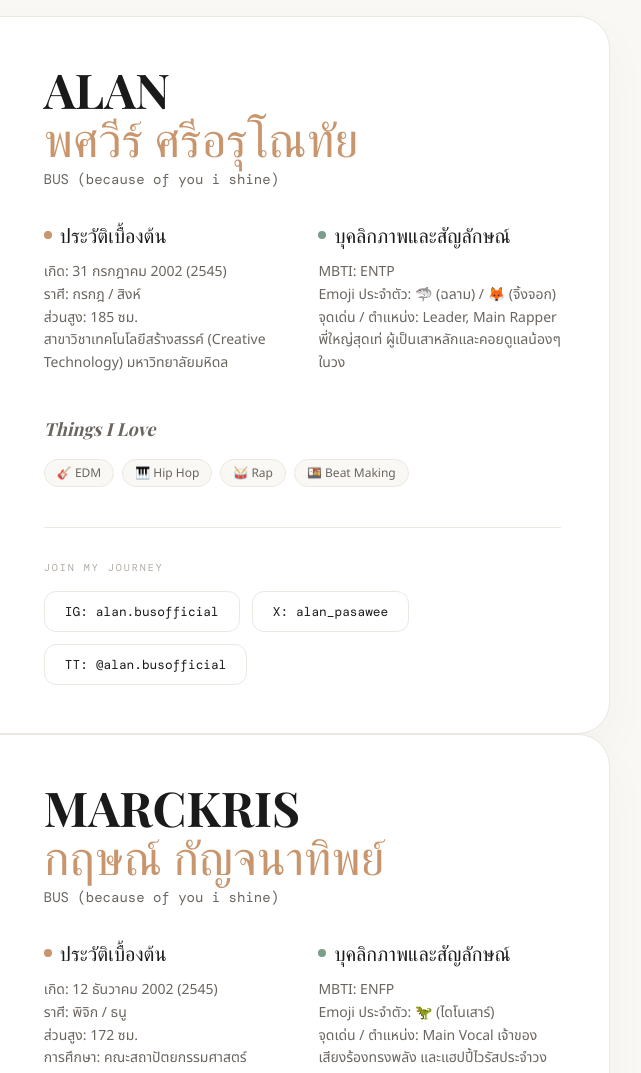
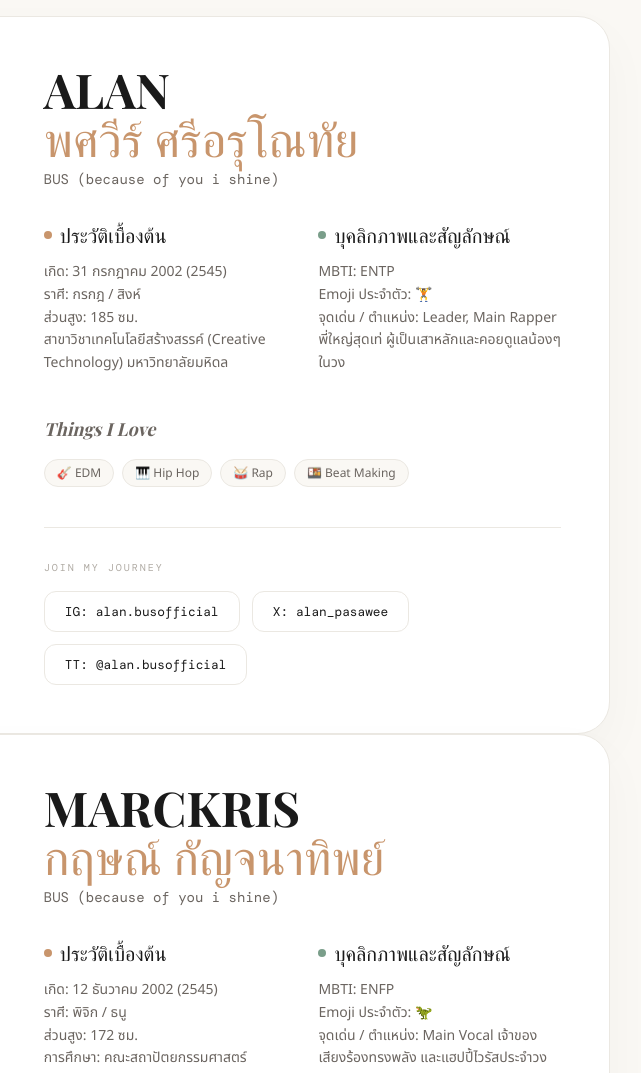
Before and after one commit to linlin02mind18-source/LaiLulin, a plain HTML site: page members.html in a window 1280 px wide. Shown: the top 1073 px of the page, 542-1183 px from the left. Drawn offline with nearby package versions, Linux system fonts and the light colour scheme; a web font is replaced by a local one.

Commit message:
Update members.html

```diff
--- a/members.html
+++ b/members.html
@@ -85,7 +85,7 @@
         nameTh: "พศวีร์ ศรีอรุโณทัย",
         photo: "https://thebeus.com/_next/image/?url=https%3A%2F%2Fi0.wp.com%2Fbk.thebeus.com%2Fwp-content%2Fuploads%2F2024%2F03%2FGIdtIYeaMAAbpT-.jpg%3Ffit%3D900%252C1200%26ssl%3D1&w=1920&q=75&dpl=dpl_2t4VuoLYWknYi6zDPUztu5zDqF4y",
         bio: "เกิด: 31 กรกฎาคม 2002 (2545)<br>ราศี: กรกฎ / สิงห์<br>ส่วนสูง: 185 ซม.<br>สาขาวิชาเทคโนโลยีสร้างสรรค์ (Creative Technology) มหาวิทยาลัยมหิดล",
-        personality: "MBTI: ENTP<br>Emoji ประจำตัว: 🦈 (ฉลาม) / 🦊 (จิ้งจอก)<br>จุดเด่น / ตำแหน่ง: Leader, Main Rapper พี่ใหญ่สุดเท่ ผู้เป็นเสาหลักและคอยดูแลน้องๆ ในวง",
+        personality: "MBTI: ENTP<br>Emoji ประจำตัว: 🏋️<br>จุดเด่น / ตำแหน่ง: Leader, Main Rapper พี่ใหญ่สุดเท่ ผู้เป็นเสาหลักและคอยดูแลน้องๆ ในวง",
         loves: ["🎸 EDM", "🎹 Hip Hop", "🥁 Rap", "🍱 Beat Making"],
         socials: [
           { label: "IG", handle: "alan.busofficial", url: "https://www.instagram.com/alan.busofficial/" },
@@ -98,7 +98,7 @@
         nameTh: "กฤษณ์ กัญจนาทิพย์",
         photo: "https://s359.thaicdn.net//pagebuilder/41b297b3-3ef4-4022-9732-663d79b2a012.jpg",
         bio: "เกิด: 12 ธันวาคม 2002 (2545)<br>ราศี: พิจิก / ธนู<br>ส่วนสูง: 172 ซม.<br>การศึกษา: คณะสถาปัตยกรรมศาสตร์ หลักสูตรนานาชาติ (INDA) จุฬาลงกรณ์มหาวิทยาลัย",
-        personality: "MBTI: ENFP<br>Emoji ประจำตัว: 🦖 (ไดโนเสาร์)<br>จุดเด่น / ตำแหน่ง: Main Vocal เจ้าของเสียงร้องทรงพลัง และแฮปปี้ไวรัสประจำวง",
+        personality: "MBTI: ENFP<br>Emoji ประจำตัว: 🦖 <br>จุดเด่น / ตำแหน่ง: Main Vocal เจ้าของเสียงร้องทรงพลัง และแฮปปี้ไวรัสประจำวง",
         loves: ["🎸 Guitar", "🎹 Piano", "🥁 Drawing", "🍱 Harry Styles"],
         socials: [
           { label: "IG", handle: "marckris.busofficial", url: "https://www.instagram.com/marckris.busofficial" },
@@ -111,7 +111,7 @@
         nameTh: "ปองพล ปัญญามิตร",
         photo: "https://mintmagth.s3.ap-southeast-1.amazonaws.com/photos/shares/Mint%20People/2023/NOV%202023/Khunpol%20in%20Paris/655adce025048.jpeg",
         bio: "เกิด: 17 มีนาคม 2003 (2546)<br>ราศี: มีน<br>ส่วนสูง: 179 ซม.<br>การศึกษา: คณะนิเทศศาสตร์ จุฬาลงกรณ์มหาวิทยาลัย",
-        personality: "MBTI: INTJ<br>Emoji ประจำตัว: 🐧 (เพนกวิน)<br>จุดเด่น / ตำแหน่ง: Main Dance เพอร์ฟอร์แมนซ์บนเวทีดึงดูดสายตา มีความมุ่งมั่นและคาริสม่าสูง",
+        personality: "MBTI: INTJ<br>Emoji ประจำตัว: 🐕‍🦺 🐈‍⬛ <br>จุดเด่น / ตำแหน่ง: Main Dance เพอร์ฟอร์แมนซ์บนเวทีดึงดูดสายตา มีความมุ่งมั่นและคาริสม่าสูง",
         loves: ["🎸 Manga", "🎹 Classic Movies", "🥁 Green Color", "🍱 Japanese Food Lover"],
         socials: [
           { label: "IG", handle: "khunpol.busofficial",  url: "https://www.instagram.com/khunpol.busofficial" },
@@ -124,7 +124,7 @@
         nameTh: "ชุติวัฒน์ จันเคน",
         photo: "https://thebeus.com/_next/image/?url=https%3A%2F%2Fi0.wp.com%2Fbk.thebeus.com%2Fwp-content%2Fuploads%2F2024%2F03%2FGH-mOyvaoAA1c3U.jpg%3Ffit%3D796%252C1200%26ssl%3D1&w=1920&q=75&dpl=dpl_2t4VuoLYWknYi6zDPUztu5zDqF4y",
         bio: "เกิด: 8 เมษายน 2003 (2546)<br>ราศี: มีน / เมษ<br>ส่วนสูง: 174 ซม.<br>การศึกษา: คณะนิเทศศาสตร์ จุฬาลงกรณ์มหาวิทยาลัย",
-        personality: "MBTI: ENFP<br>Emoji ประจำตัว: 🐶 (หมูอูด) / 💖 (หัวใจ)<br>จุดเด่น / ตำแหน่ง: Main Dance เต้นเก่ง ไลน์เต้นสวยพริ้วไหว และเป็นเจ้าของรอยยิ้มละลายใจ",
+        personality: "MBTI: ENFP<br>Emoji ประจำตัว: 🐽 💖 <br>จุดเด่น / ตำแหน่ง: Main Dance เต้นเก่ง ไลน์เต้นสวยพริ้วไหว และเป็นเจ้าของรอยยิ้มละลายใจ",
         loves: ["🥁 Singing", "🎹 Dancing", "🎸 Guitar", "🍱 Pink Color"],
         socials: [
           { label: "IG", handle: "heart.busofficial",  url: "https://www.instagram.com/heart.busofficial/" },
@@ -137,7 +137,7 @@
         nameTh: "คิม จินวุค (Kim Jinwook)",
         photo: "https://pbs.twimg.com/media/Gqo9iuiXcAA5HrF?format=jpg&name=small",
         bio: "เกิด: 16 กรกฎาคม 2004 (2547)<br>ราศี: กรกฎ<br>ส่วนสูง: 178 ซม.<br>การศึกษา: คณะบริหารธุรกิจ (BBA) มหาวิทยาลัยอัสสัมชัญ",
-        personality: "MBTI: ENFJ<br>Emoji ประจำตัว: 🐰 (กระต่าย)<br>จุดเด่น / ตำแหน่ง: Lead Vocal พี่ชายชาวเกาหลีที่แสนอบอุ่น เสียงร้องละมุน และมีใจรักแฟชั่น",
+        personality: "MBTI: ENFJ<br>Emoji ประจำตัว: 🐰 😝 <br>จุดเด่น / ตำแหน่ง: Lead Vocal พี่ชายชาวเกาหลีที่แสนอบอุ่น เสียงร้องละมุน และมีใจรักแฟชั่น",
         loves: ["🎸 Music", "🎹 Writing Songs", "🥁 Singing", "🍱 Fashion"],
         socials: [
           { label: "IG", handle: "jinwook.busofficial",  url: "https://www.instagram.com/jinwook.busofficial/" },
@@ -150,8 +150,8 @@
         nameTh: "ชญานนท์ ภาคฐิน",
         photo: "https://mintmagth.s3.ap-southeast-1.amazonaws.com/photos/shares/Mint%20People/2024/SEP%202024/TMC/66e506bed1031.jpg",
         bio: "เกิด: 26 กันยายน 2004 (2547)<br>ราศี: กันย์ / ตุลย์<br>ส่วนสูง: 178.5 ซม.<br>การศึกษา: คณะวิศวกรรมศาสตร์ มหาวิทยาลัยเกษตรศาสตร์",
-        personality: "MBTI: ENFP<br>Emoji ประจำตัว: 🐻 (หมา)<br>จุดเด่น / ตำแหน่ง: Sub Vocal / Visual หล่อออร่าโดดเด่น มีความขี้เล่นและเข้ากับคนง่าย",
-        loves: ["🎸 Playing Games", "🎹 Football", "🥁 Music", "🍱 Action Movies"],
+        personality: "MBTI: ENFP<br>Emoji ประจำตัว: 🐕‍🦺 ⚽️ <br>จุดเด่น / ตำแหน่ง: Sub Vocal / Visual หล่อออร่าโดดเด่น มีความขี้เล่นและเข้ากับคนง่าย",
+        loves: ["🎸 Playing Games", "⚽️ Football", "🥁 Music", "🍱 Action Movies"],
         socials: [
           { label: "IG", handle: "thai.busofficial",  url: "https://www.instagram.com/thai.busofficial/" },
           { label: "X",  handle: "thaichayanon",      url: "https://x.com/thaichayanon" },
@@ -163,8 +163,8 @@
         nameTh: "ณัฐกิตติ์ แช่มดารา",
         photo: "https://mintmagth.s3.ap-southeast-1.amazonaws.com/photos/shares/Mint%20People/2025/MAR%202025/KHUNPOL%20BD/67d7f20850020.jpg",
         bio: "เกิด: 18 มีนาคม 2005 (2548)<br>ราศี: มีน<br>ส่วนสูง: 180 ซม.<br>การศึกษา: คณะนิเทศศาสตร์ มหาวิทยาลัยกรุงเทพ",
-        personality: "MBTI: ENFP<br>Emoji ประจำตัว: 🐷 (แมวดำ)<br>จุดเด่น / ตำแหน่ง: Main Dance สายแฟชั่นนิสต้าตัวยง มีเอกลักษณ์เฉพาะตัวเวลาเพอร์ฟอร์ม",
-        loves: ["🎸 Dancing", "🎹 Fashion", "🥁 Art", "🍱 Photography"],
+        personality: "MBTI: ENFP<br>Emoji ประจำตัว: 🐈‍⬛ ⏭️ <br>จุดเด่น / ตำแหน่ง: Main Dance สายแฟชั่นนิสต้าตัวยง มีเอกลักษณ์เฉพาะตัวเวลาเพอร์ฟอร์ม",
+        loves: ["🎸 Dancing", "🎹 Fashion", "🎨 Art", "🍱 Photography"],
         socials: [
           { label: "IG", handle: "nex.busofficial",  url: "https://www.instagram.com/nex.busofficial/" },
           { label: "X",  handle: "NxNattakit",       url: "https://x.com/NxNattakit" },
@@ -176,7 +176,7 @@
         nameTh: "ธัชชัย ลิ้มปัญญากุล",
         photo: "https://mintmagth.s3.ap-southeast-1.amazonaws.com/photos/shares/Mint%20People/2025/APR/PHU%20BUS/67f4c80d10dd8.jpg",
         bio: "เกิด: 10 เมษายน 2005 (2548)<br>ราศี: มีน / เมษ<br>ส่วนสูง: 183 ซม.<br>การศึกษา: สาขาปรัชญา การเมือง และเศรษฐศาสตร์ (PPE) มหาวิทยาลัยธรรมศาสตร์",
-        personality: "MBTI: ESTP<br>Emoji ประจำตัว: 🐶 (หมาซามอยส์)<br>จุดเด่น / ตำแหน่ง: Lead Vocal พลังงานล้นเหลือ มีภาพลักษณ์หนุ่มสปอร์ตและเสียงร้องเป็นเอกลักษณ์",
+        personality: "MBTI: ESTP<br>Emoji ประจำตัว:  🏒<br>จุดเด่น / ตำแหน่ง: Lead Vocal พลังงานล้นเหลือ มีภาพลักษณ์หนุ่มสปอร์ตและเสียงร้องเป็นเอกลักษณ์",
         loves: ["🎸 Ice Hockey", "🎹 Singing", "🥁 Music", "🍱 Japanese Food Lover"],
         socials: [
           { label: "IG", handle: "phutatchai.busofficial",  url: "https://www.instagram.com/phutatchai.busofficial" },
@@ -189,7 +189,7 @@
         nameTh: "เดชาวัต พรเดชาพิพัฒ",
         photo: "https://www.siamzone.com/ig/media/13787241138/3435918834732189653-1.jpg",
         bio: "เกิด: 18 เมษายน 2006 (2549)<br>ราศี: เมษ<br>ส่วนสูง: 173 ซม.<br>การศึกษา: วิทยาลัยนวัตกรรมสื่อสารสังคม มหาวิทยาลัยศรีนครินทรวิโรฒ",
-        personality: "MBTI: ESFJ<br>Emoji ประจำตัว: 🐱 (แมวส้ม)<br>จุดเด่น / ตำแหน่ง: Main Vocal เอนเตอร์เทนเนอร์เก่ง ร่าเริงสดใส สร้างเสียงหัวเราะให้วงเสมอ",
+        personality: "MBTI: ESFJ<br>Emoji ประจำตัว: 🐈 🍣 <br>จุดเด่น / ตำแหน่ง: Main Vocal เอนเตอร์เทนเนอร์เก่ง ร่าเริงสดใส สร้างเสียงหัวเราะให้วงเสมอ",
         loves: ["🎸 Guitar", "🎹 Piano", "🥁 Drumming", "🍱 Japanese Food Lover"],
         socials: [
           { label: "IG", handle: "copper.busofficial",  url: "https://www.instagram.com/copper.busofficial" },
@@ -202,7 +202,7 @@
         nameTh: "อชิรกรณ์ สุวิทยะเสถียร",
         photo: "https://s359.thaicdn.net//pagebuilder/1d36ce69-261a-4894-9f50-edca4f776781.jpg",
         bio: "เกิด: 22 มิถุนายน 2006 (2549)<br>ราศี: เมถุน/กรกฎ<br>ส่วนสูง: 179 ซม.<br>การศึกษา: นิเทศศาสตร์ หลักสูตรนานาชาติ จุฬาลงกรณ์มหาวิทยาลัย",
-        personality: "MBTI: INFP<br>Emoji ประจำตัว: 🐱 (แมว)<br>จุดเด่น / ตำแหน่ง: Lead Vocal น่ารักตะมุตะมิ มีทักษะการเล่นดนตรีที่หลากหลาย",
+        personality: "MBTI: INFP<br>Emoji ประจำตัว: 🎸 <br>จุดเด่น / ตำแหน่ง: Lead Vocal น่ารักตะมุตะมิ มีทักษะการเล่นดนตรีที่หลากหลาย",
         loves: ["🎸 Guitar", "🎹 Piano", "🥁 Drumming", "🍱 Japanese Food Lover"],
         socials: [
           { label: "IG", handle: "aa.busofficial",  url: "https://www.instagram.com/aa.busofficial/" },
@@ -215,7 +215,7 @@
         nameTh: "ธีร์ บุญเสริมสุวงศ์",
         photo: "https://www.imgcomp.thebeus.com/compressed/jungt.busofficial_1749649967320.webp",
         bio: "เกิด: 3 กรกฎาคม 2006 (2549)<br>ราศี: เมถุน / กรกฎ<br>ส่วนสูง: 175 ซม.<br>การศึกษา: คณะนิเทศศาสตร์ มหาวิทยาลัยกรุงเทพ",
-        personality: "MBTI: INTP<br>Emoji ประจำตัว: 🦦 (นาก)<br>จุดเด่น / ตำแหน่ง: Main Rapper แร็ปเปอร์เสียงทุ้มต่ำ เสน่ห์แพรวพราวและมีความเท่สไตล์คูลๆ",
+        personality: "MBTI: INTP<br>Emoji ประจำตัว: 🌱 <br>จุดเด่น / ตำแหน่ง: Main Rapper แร็ปเปอร์เสียงทุ้มต่ำ เสน่ห์แพรวพราวและมีความเท่สไตล์คูลๆ",
         loves: ["🎸 Rap", "🎹 Dancing", "🥁 Drawing", "🍱 Music"],
         socials: [
           { label: "IG", handle: "jungt.busofficial",  url: "https://www.instagram.com/jungt.busofficial/" },
@@ -228,7 +228,7 @@
         nameTh: "วสุพล พรพนานุรักษ์",
         photo: "https://s359.kapook.com/pagebuilder/a0cbb40c-1f26-40bd-b6fb-9ea525814e28.jpg",
         bio: "เกิด: 8 กรกฎาคม 2006 (2549)<br>ราศี: เมถุน/กรกฎ<br>ส่วนสูง: 187 ซม.<br>การศึกษา: คณะนิเทศศาสตร์ มหาวิทยาลัยกรุงเทพ",
-        personality: "MBTI: ENFP<br>Emoji ประจำตัว: 🐶 (โกลเด้น) / 🦒 (ยีราฟ)<br>จุดเด่น / ตำแหน่ง: Main Vocal / Lead Dance น้องเล็กตัวสูงปรี๊ด เสียงร้อง R&B โดดเด่น และกวนๆ ขี้เล่น",
+        personality: "MBTI: ENFP<br>Emoji ประจำตัว: 🏀 <br>จุดเด่น / ตำแหน่ง: Main Vocal / Lead Dance น้องเล็กตัวสูงปรี๊ด เสียงร้อง R&B โดดเด่น และกวนๆ ขี้เล่น",
         loves: ["🎸 Singing", "🎹 Dancing", "🥁 TikTok", "🍱 Fashion"],
         socials: [
           { label: "IG", handle: "peemwasu.busofficial",  url: "https://www.instagram.com/peemwasu.busofficial" },
```
